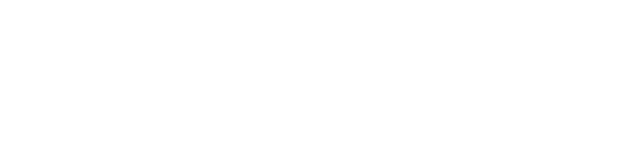
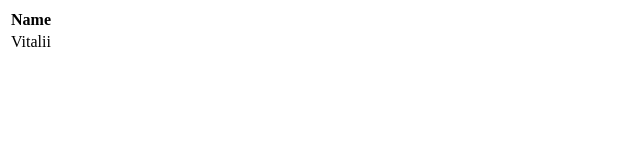
Before and after one commit to vetalii-astapov/Practice, a plain HTML site: page index.html in a window 1280 px wide. Shown: the whole page, without its empty margins (0-640 px from the left). Drawn offline with Linux system fonts and the light colour scheme.

Commit message:
add table

```diff
--- a/index.html
+++ b/index.html
@@ -10,6 +10,18 @@
 </head>
 
 <body>
+    <table>
+        <thead>
+            <tr>
+                <th>Name</th>
+            </tr>
+        </thead>
+        <tbody>
+            <tr>
+                <td>Vitalii</td>
+            </tr>
+        </tbody>
+    </table>
 </body>
 
 </html>
```
